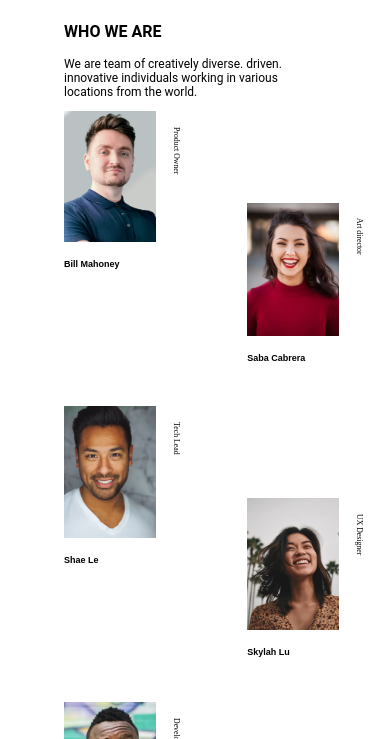
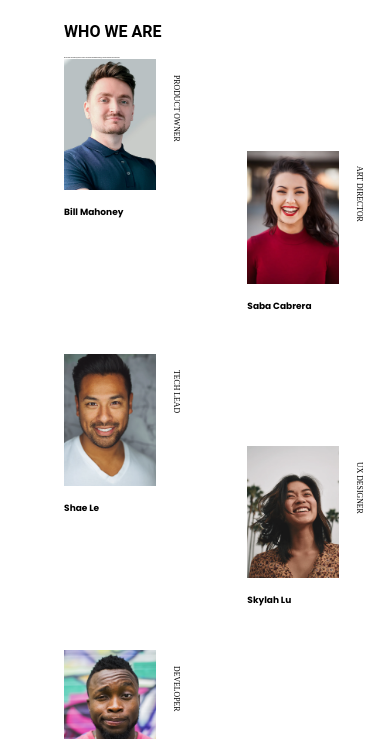
Before and after one commit to Shyngys001/Team-Page, a plain HTML site: page index.html in a window 390 px wide. Shown: the part 57-796 px from the top of the page. Drawn offline with Linux system fonts and the light colour scheme.

Commit message:
Update index.css

```diff
--- a/index.css
+++ b/index.css
@@ -1,3 +1,5 @@
+@import url('https://fonts.googleapis.com/css2?family=Poppins:wght@700&display=swap');
+
 body p{
     font-family:  "Poppins", sans-serif;
     font-family: 'Roboto';
@@ -18,7 +20,9 @@ header{
 }
 
 .des{
-    font-size: 15px;
+    font-size: 13px;
+    font-family:  "Poppins", sans-serif;
+
 }
 
 .sec{
@@ -53,7 +57,6 @@ img{
     grid-template-rows: 250px 250px;
     gap: 100px;
     row-gap: 200px;
-
 }
 
 .job{
@@ -74,11 +77,11 @@ img{
     white-space: nowrap;
     transform: rotate(90deg);
     left: 50%;
-
+    text-transform: uppercase;
 }
 
 .p{
-    font-family: "Poppins", sans-serif;
+    font-family: "Poppins";
     font-size: 1.4vw;
     font-weight: 600;
     line-height: 27px;
@@ -155,7 +158,7 @@ a{
     }
 
     .des{
-        font-size: 12px;
+        font-size: 1px;
     }
 
 }
```
